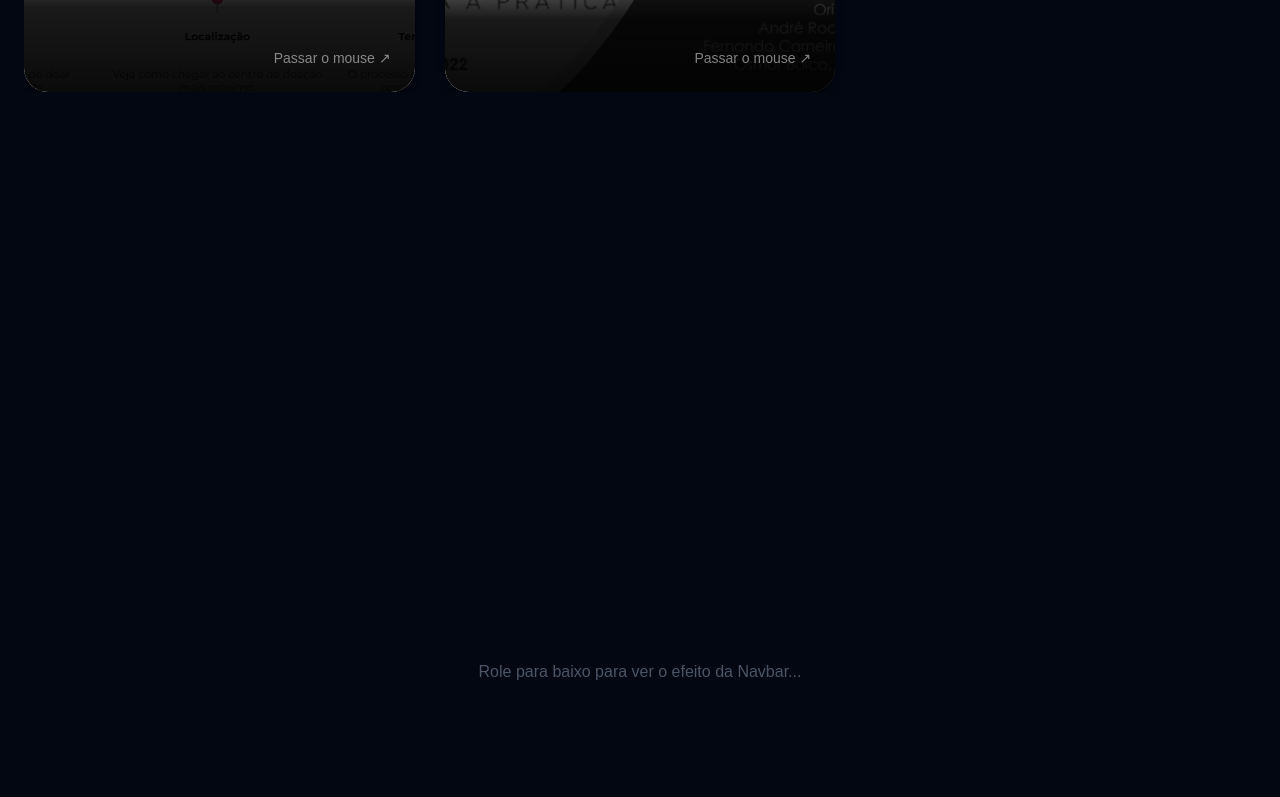
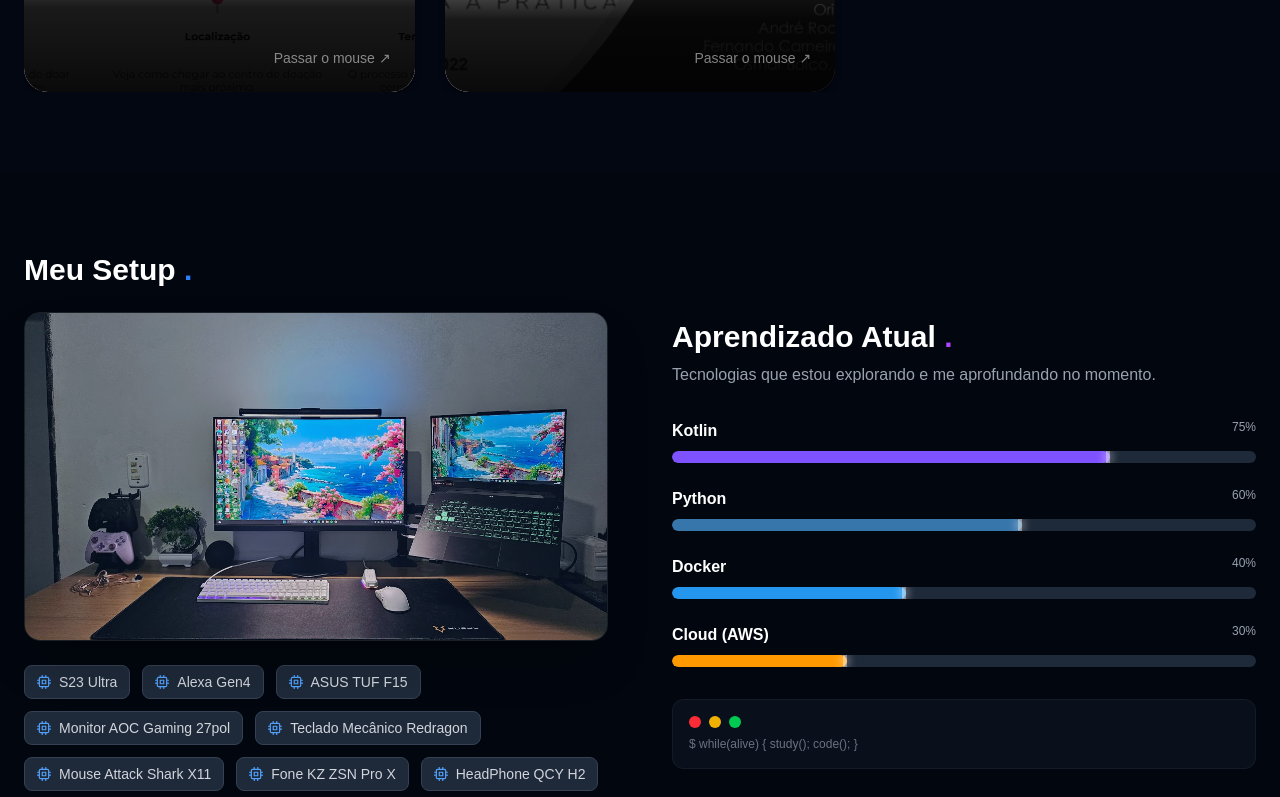
Before and after one commit to smartielo/meu-portfolio, a Next.js app: page / in a window 1280 px wide. Shown: the part 2000-2797 px from the top of the page. Built offline with nearby package versions, Linux system fonts and the light colour scheme.

Commit message:
feat: add About section with setup details and current learning progress

```diff
--- a/src/app/page.tsx
+++ b/src/app/page.tsx
@@ -3,6 +3,8 @@ import { Navbar } from "@/components/layouts/Navbar";
 import { Hero } from "@/components/sections/Hero";
 import { Skills } from "@/components/sections/Skills";
 import { Projects } from "@/components/sections/Projects";
+import { About } from "@/components/sections/About";
+
 
 export default function Home() {
   return (
@@ -11,8 +13,7 @@ export default function Home() {
       <Hero />
       <Skills />
       <Projects />
-
-      {/* Espaço temporário para testar o scroll da Navbar */}
+      <About />
       <div className="h-[1000px] flex items-center justify-center text-gray-600">
         <p>Role para baixo para ver o efeito da Navbar...</p>
       </div>
--- /dev/null
+++ b/src/components/sections/About.tsx
@@ -0,0 +1,121 @@
+// src/components/sections/About.tsx
+"use client";
+
+import { motion } from "framer-motion";
+import Image from "next/image";
+import { profileData } from "@/data/profile";
+import { FiCpu, FiMonitor } from "react-icons/fi";
+
+export function About() {
+  return (
+    <section id="about" className="py-20 relative overflow-hidden bg-black/20">
+      <div className="container mx-auto px-6 relative z-10">
+
+        <div className="grid md:grid-cols-2 gap-16 items-center">
+
+          {/* COLUNA 1: O Setup (Foto + Specs) */}
+          <motion.div
+            initial={{ opacity: 0, x: -50 }}
+            whileInView={{ opacity: 1, x: 0 }}
+            viewport={{ once: true }}
+            transition={{ duration: 0.6 }}
+          >
+            <h2 className="text-3xl font-bold text-white mb-6">
+              Meu Setup <span className="text-blue-500">.</span>
+            </h2>
+
+            {/* Foto do Setup com Moldura Neon */}
+            <div className="relative aspect-video w-full rounded-2xl overflow-hidden border border-white/10 shadow-2xl group">
+              <div className="absolute inset-0 bg-blue-500/10 group-hover:bg-transparent transition-colors z-10" />
+
+              {/* Imagem Real (Placeholder por enquanto) */}
+              <Image
+                src={profileData.setup.image}
+                alt="Meu Setup"
+                fill
+                className="object-cover transition-transform duration-700 group-hover:scale-105"
+                // Fallback caso não tenha foto ainda
+                onError={(e) => {
+                    e.currentTarget.style.display = "none";
+                }}
+              />
+              {/* Fallback visual se a imagem falhar */}
+              <div className="absolute inset-0 bg-gray-900 flex items-center justify-center -z-10">
+                 <FiMonitor className="text-6xl text-gray-700" />
+              </div>
+            </div>
+
+            {/* Tags de Specs (Igual ao seu GitHub) */}
+            <div className="mt-6 flex flex-wrap gap-3">
+              {profileData.setup.specs.map((spec, index) => (
+                <div
+                  key={index}
+                  className="flex items-center gap-2 px-3 py-1.5 bg-gray-800 rounded-lg border border-gray-700 text-sm text-gray-300"
+                >
+                  <FiCpu className="text-blue-400" />
+                  {spec}
+                </div>
+              ))}
+            </div>
+          </motion.div>
+
+          {/* COLUNA 2: O Gráfico de Estudos (Progress Bars) */}
+          <motion.div
+            initial={{ opacity: 0, x: 50 }}
+            whileInView={{ opacity: 1, x: 0 }}
+            viewport={{ once: true }}
+            transition={{ duration: 0.6, delay: 0.2 }}
+          >
+            <h2 className="text-3xl font-bold text-white mb-2">
+              Aprendizado Atual <span className="text-purple-500">.</span>
+            </h2>
+            <p className="text-gray-400 mb-8">
+              Tecnologias que estou explorando e me aprofundando no momento.
+            </p>
+
+            <div className="space-y-6">
+              {profileData.studying?.map((tech, index) => (
+                <div key={tech.label}>
+                  <div className="flex justify-between mb-2">
+                    <span className="font-semibold text-white">{tech.label}</span>
+                    <span className="text-xs font-mono text-gray-400">{tech.level}%</span>
+                  </div>
+
+                  {/* Barra de Fundo */}
+                  <div className="h-3 w-full bg-gray-800 rounded-full overflow-hidden">
+                    {/* Barra Colorida Animada */}
+                    <motion.div
+                      initial={{ width: 0 }}
+                      whileInView={{ width: `${tech.level}%` }}
+                      viewport={{ once: true }}
+                      transition={{ duration: 1, delay: 0.5 + (index * 0.1), ease: "easeOut" }}
+                      className="h-full rounded-full relative"
+                      style={{ backgroundColor: tech.color }}
+                    >
+                      {/* Brilho na ponta da barra */}
+                      <div className="absolute right-0 top-0 bottom-0 w-1 bg-white/50 shadow-[0_0_10px_rgba(255,255,255,0.8)]" />
+                    </motion.div>
+                  </div>
+                </div>
+              ))}
+            </div>
+
+            {/* Cardzinho estilo GitHub "Most Used" decorativo */}
+            <div className="mt-8 p-4 bg-gray-900/50 rounded-xl border border-white/5">
+              <div className="flex gap-2 mb-2">
+                <div className="w-3 h-3 rounded-full bg-red-500" />
+                <div className="w-3 h-3 rounded-full bg-yellow-500" />
+                <div className="w-3 h-3 rounded-full bg-green-500" />
+              </div>
+              <p className="text-xs text-gray-500 font-mono">
+                $ while(alive) &#123; study(); code(); &#125;
+              </p>
+            </div>
+
+          </motion.div>
+
+        </div>
+      </div>
+    </section>
+  );
+}
--- a/src/components/ui/DownloadResume.tsx
+++ b/src/components/ui/DownloadResume.tsx
@@ -16,16 +16,23 @@ export function DownloadResume() {
     setIsClient(true);
   }, []);
 
-  // Função que gerencia o "Loading Fake"
   const handleDownloadStart = () => {
+    // 1. Inicia a Animação de Loading
     setIsGenerating(true);
 
-    // Simula um tempo de processamento de 2.5 segundos
+    // 2. Espera o tempo "Fake" (2.5 segundos)
     setTimeout(() => {
       setIsGenerating(false);
       setIsSuccess(true);
 
-      // Remove a mensagem de sucesso depois de 2 segundos
+      // 3. A MÁGICA: Clica no link escondido via código
+      // Procuramos a tag <a> dentro da div escondida e forçamos o clique
+      const hiddenLink = document.querySelector('#hidden-resume-downloader a') as HTMLElement;
+      if (hiddenLink) {
+        hiddenLink.click();
+      }
+
+      // 4. Fecha o modal de sucesso depois de 2 segundos
       setTimeout(() => setIsSuccess(false), 2000);
     }, 2500);
   };
@@ -40,23 +47,31 @@ export function DownloadResume() {
 
   return (
     <>
-      {/* O Botão de Download */}
-      <PDFDownloadLink
-        document={<ResumeDocument />}
-        fileName="Curriculo_Gabriel_Martielo.pdf"
+      {/* BOTÃO VISÍVEL (O Gatilho)
+        Este botão NÃO baixa nada, apenas inicia a função handleDownloadStart
+      */}
+      <button
+        onClick={handleDownloadStart}
         className="flex items-center gap-2 px-4 py-2 text-sm font-semibold text-black bg-white rounded-full hover:bg-gray-200 hover:scale-105 transition-all"
-        onClick={handleDownloadStart}
       >
-        {/* @ts-ignore */}
-        {({ loading }) => (
-          <>
-            <FiDownload />
-            {loading ? "Preparando..." : "Baixar CV"}
-          </>
-        )}
-      </PDFDownloadLink>
+        <FiDownload />
+        Baixar CV
+      </button>
 
-      {/* O OVERLAY (A Tela de Loading) */}
+      {/* BOTÃO INVISÍVEL (O Verdadeiro Download)
+        Fica escondido (hidden) e só é acionado pelo JavaScript
+      */}
+      <div id="hidden-resume-downloader" className="hidden">
+        <PDFDownloadLink
+          document={<ResumeDocument />}
+          fileName="Curriculo_Gabriel_Martielo.pdf"
+        >
+          {/* O texto aqui não importa pois está escondido */}
+          <button>Download Real</button>
+        </PDFDownloadLink>
+      </div>
+
+      {/* O OVERLAY (Tela de Loading) */}
       <AnimatePresence>
         {(isGenerating || isSuccess) && (
           <motion.div
@@ -65,7 +80,7 @@ export function DownloadResume() {
             exit={{ opacity: 0 }}
             className="fixed inset-0 z-[100] flex items-center justify-center bg-black/60 backdrop-blur-md"
           >
-            <div className="text-center p-8 bg-gray-900 border border-white/10 rounded-2xl shadow-2xl flex flex-col items-center">
+            <div className="text-center p-8 bg-gray-900 border border-white/10 rounded-2xl shadow-2xl flex flex-col items-center min-w-[300px]">
 
               {isGenerating ? (
                 <>
@@ -78,7 +93,7 @@ export function DownloadResume() {
                   </motion.div>
                   <h3 className="text-xl font-bold text-white mb-2">Gerando PDF...</h3>
                   <p className="text-gray-400 text-sm">
-                    Compilando a versão mais recente do currículo.
+                    Compilando a versão mais recente do seu currículo.
                   </p>
                 </>
               ) : (
@@ -92,7 +107,7 @@ export function DownloadResume() {
                   </motion.div>
                   <h3 className="text-xl font-bold text-white mb-2">Pronto!</h3>
                   <p className="text-gray-400 text-sm">
-                    O download deve começar automaticamente.
+                    O download iniciará automaticamente.
                   </p>
                 </>
               )}
--- a/src/data/profile.ts
+++ b/src/data/profile.ts
@@ -31,6 +31,12 @@ export interface Course {
   institution: string;
   duration: string;
   link?: string; // Link para o certificado (usaremos no futuro botão do site)
+}
+
+export interface TechProgress {
+  label: string;
+  level: number; // Porcentagem (0 a 100)
+  color: string; // Cor da barra (Hex)
 }
 
 export const profileData = {
@@ -139,5 +145,29 @@ export const profileData = {
       institution: "Udemy",
       duration: "5h"
     }
-  ] as Course[]
+  ] as Course[],
+
+  studying: [
+    { label: "Kotlin", level: 75, color: "#7F52FF" }, // Roxo Kotlin
+    { label: "Python", level: 60, color: "#3776AB" }, // Azul Python
+    { label: "Docker", level: 40, color: "#2496ED" }, // Azul Docker
+    { label: "Cloud (AWS)", level: 30, color: "#FF9900" }, // Laranja AWS
+  ] as TechProgress[],
+
+  // Seu Setup
+  setup: {
+    image: "/projects/meu-setup.jpg", // Vamos colocar essa foto depois
+    description: "Meu cantinho de estudos e desenvolvimento. Focado em produtividade e conforto.",
+    specs: [
+      "S23 Ultra",
+      "Alexa Gen4",
+      "ASUS TUF F15",
+      "Monitor AOC Gaming 27pol",
+      "Teclado Mecânico Redragon",
+      "Mouse Attack Shark X11",
+      "Fone KZ ZSN Pro X",
+      "HeadPhone QCY H2",
+      "Controle GameSir Nova Lite",
+    ]
+  }
 };
```
Also changed, not shown: public/projects/meu-setup.jpg (added).
